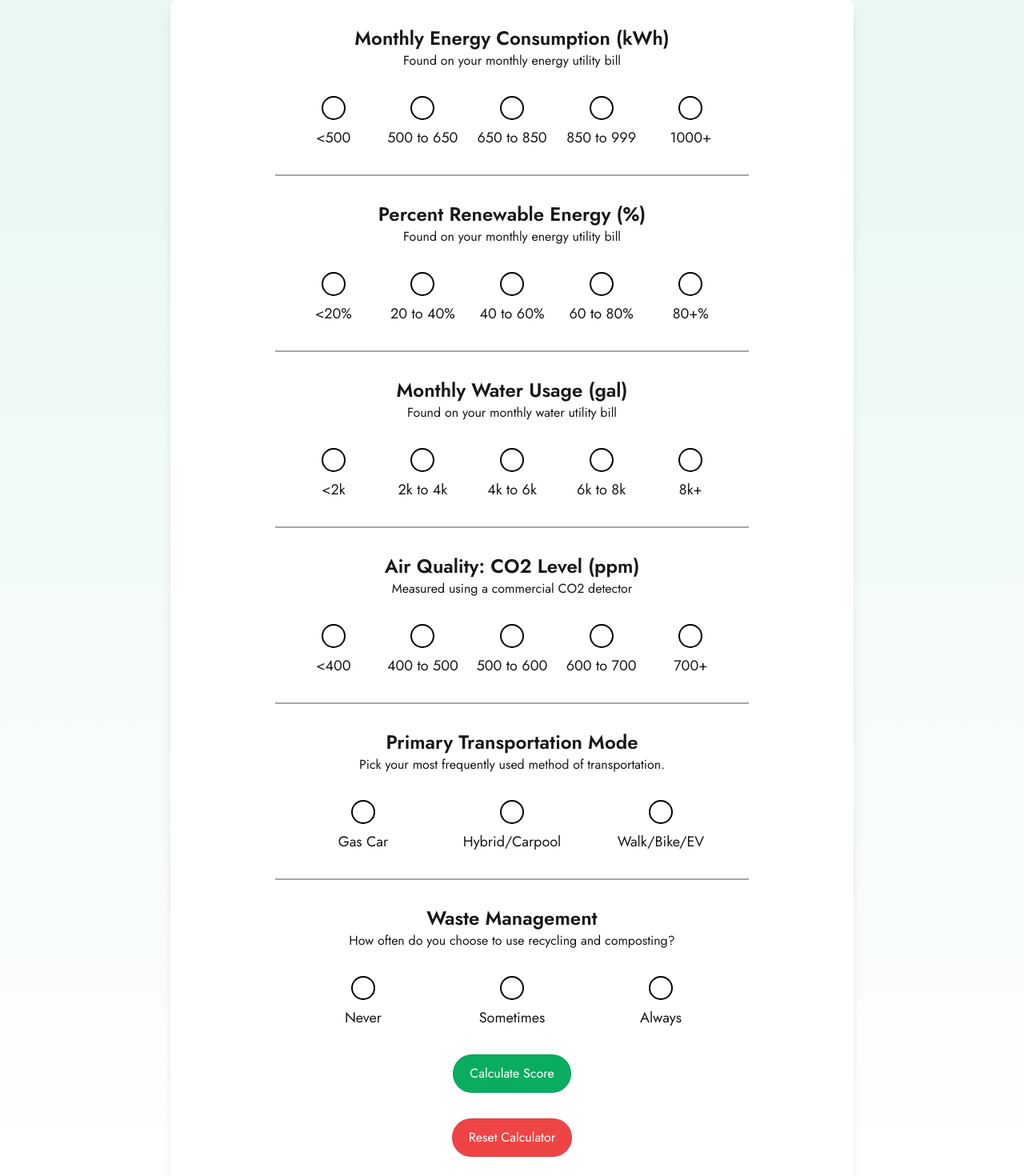
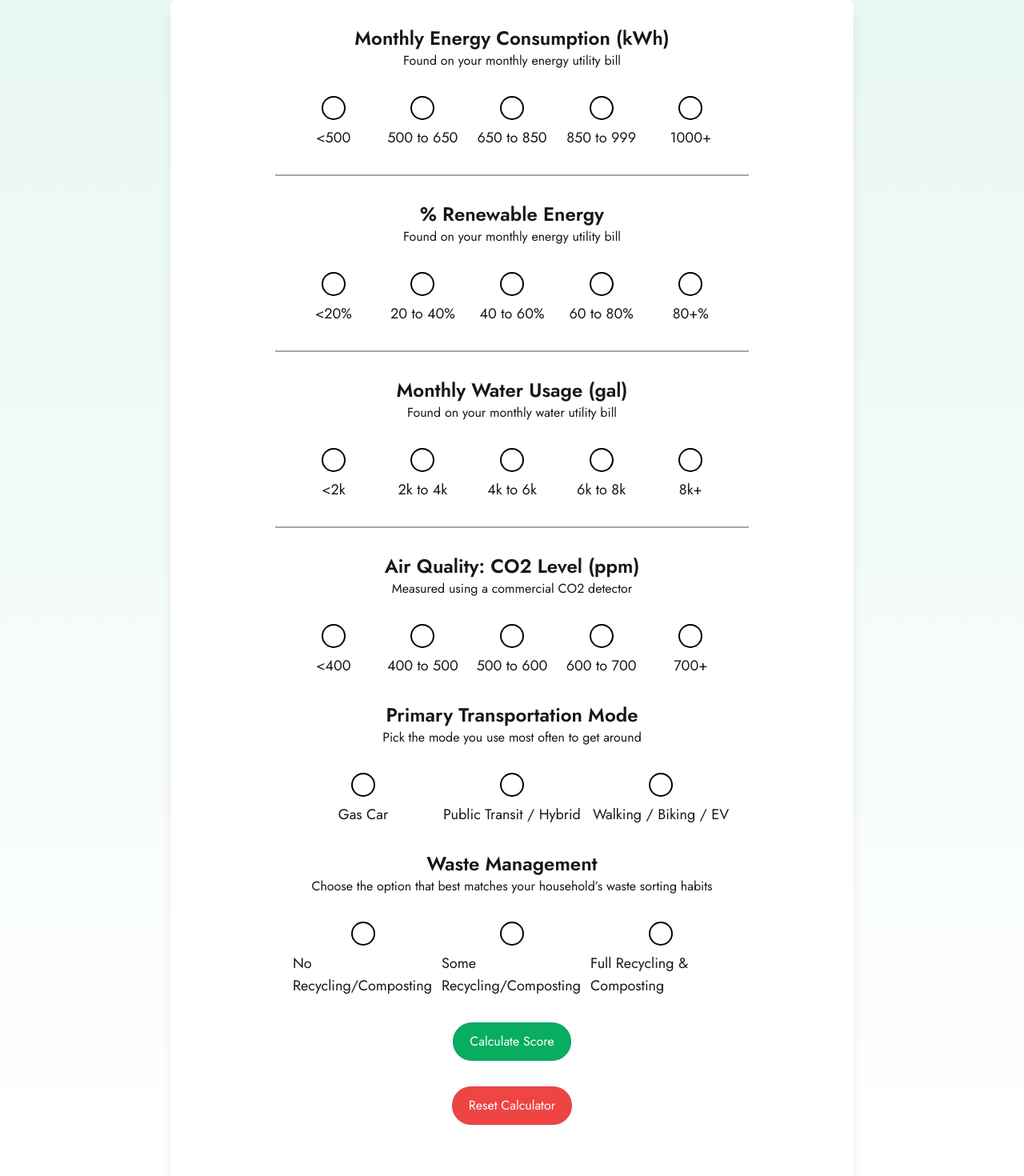
Before and after one commit to samm-47/CAPST, a Next.js app: page /calculator in a window 1280 px wide. Shown: the part 232-1702 px from the top of the page at 80% size. Built offline with nearby package versions, Linux system fonts and the light colour scheme.

Commit message:
Update page.tsx

```diff
--- a/app/calculator/page.tsx
+++ b/app/calculator/page.tsx
@@ -438,7 +438,7 @@ const CalculatorPage: React.FC = () => {
           <div className="sus-calc-input">
             <div className="sus-calc-topic">
               <label className="sus-calc-title">
-                Percent Renewable Energy (%)
+                % Renewable Energy
               </label>
               <p>Found on your monthly energy utility bill</p>
             </div>
@@ -546,15 +546,13 @@ const CalculatorPage: React.FC = () => {
             </div>
           </div>
 
-          <hr className="border-gray-600 w-3/4" style={{ opacity: 0.50, borderWidth: '1px' }} />
-
           {/* Transportation Mode */}
           <div className="sus-calc-input">
                 <div className="sus-calc-topic">
                   <label className="sus-calc-title">
                     Primary Transportation Mode
                   </label>
-                  <p>Pick your most frequently used method of transportation.</p>
+                  <p>Pick the mode you use most often to get around</p>
                 </div>
                 <div
                   className="sus-calc-input"
@@ -576,14 +574,12 @@ const CalculatorPage: React.FC = () => {
                         checked={transportationMode === `trans${num}`}
                       />
                       <label htmlFor={`trans${num}`} className="text-lg">
-                        {num === 1 ? "Gas Car" : num === 2 ? "Hybrid/Carpool" : "Walk/Bike/EV"}
+                        {num === 1 ? "Gas Car" : num === 2 ? "Public Transit / Hybrid" : "Walking / Biking / EV"}
                       </label>
                     </div>
                   ))}
                 </div>
               </div>
-
-          <hr className="border-gray-600 w-3/4" style={{ opacity: 0.50, borderWidth: '1px' }} />
 
           {/* Waste Management */}
             <div className="sus-calc-input">
@@ -591,7 +587,7 @@ const CalculatorPage: React.FC = () => {
                 <label className="sus-calc-title">
                   Waste Management
                 </label>
-                <p>How often do you choose to use recycling and composting?</p>
+                <p>Choose the option that best matches your household’s waste sorting habits</p>
               </div>
               <div
                 className="sus-calc-input"
@@ -613,7 +609,7 @@ const CalculatorPage: React.FC = () => {
                       checked={wasteManagement === `waste${num}`}
                     />
                     <label htmlFor={`waste${num}`} className="text-lg">
-                      {num === 1 ? "Never" : num === 2 ? "Sometimes" : "Always"}
+                      {num === 1 ? "No Recycling/Composting" : num === 2 ? "Some Recycling/Composting" : "Full Recycling & Composting"}
                     </label>
                   </div>
                 ))}
```
